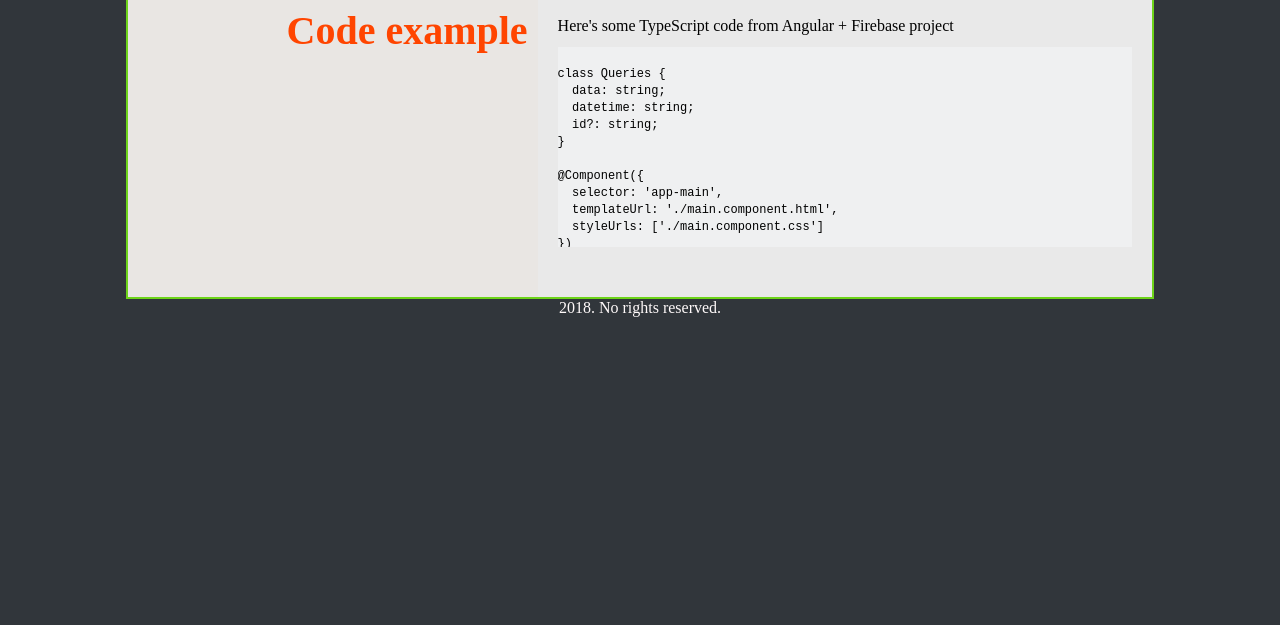
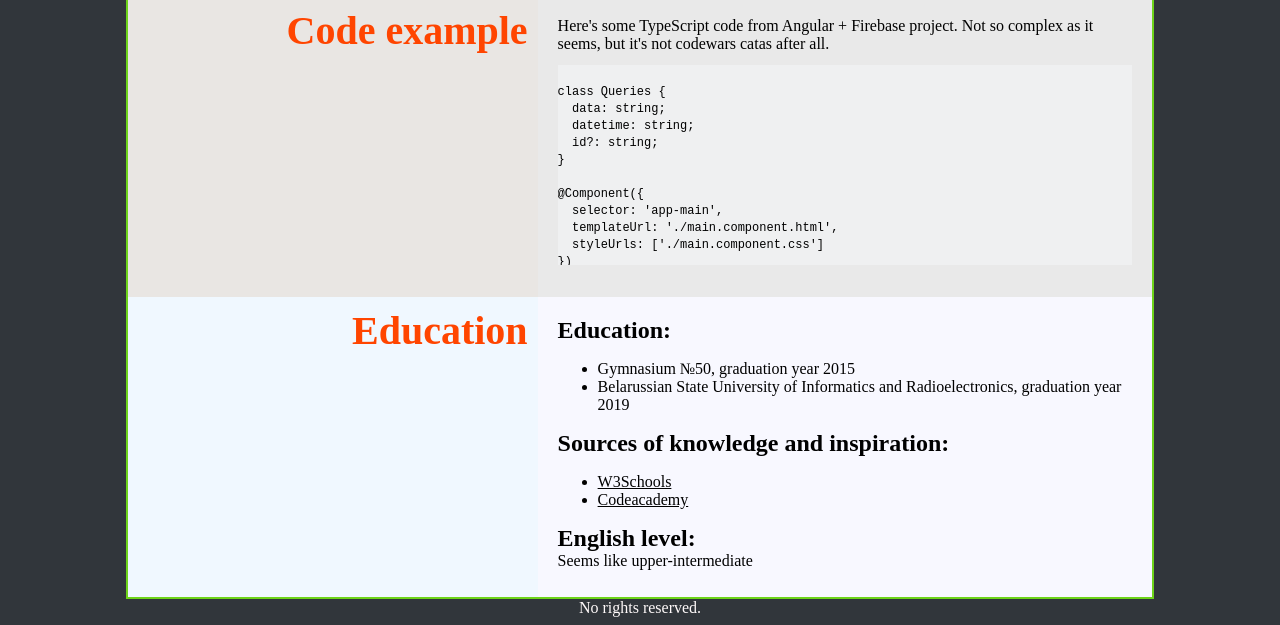
Before and after one commit to Crunkagator/rsschool-codejam1-cv, a plain HTML site: page index.html in a window 1280 px wide. Shown: the part 913-1538 px from the top of the page. Before the commit the page ends 1238 px from the top, so only its background shows below. Drawn offline with Linux system fonts and the light colour scheme.

Commit message:
feat: add education section

```diff
--- a/index.html
+++ b/index.html
@@ -50,7 +50,8 @@
                 I possess some essential basics of HTML5, CSS & JavaScript,
                 a basics of SQL and No-SQL databases, and I'm eager to learn
                 in order to extend my knowledge even further and to become valuable and
-                skillful employee.
+                skillful employee. I'm also fond of various deb- and rpm-based linux distributions,
+                like Kubuntu and openSUSE.
               </section>
             </div>
         </div>
@@ -87,7 +88,7 @@
             <div class="code-content">
               <div class="code-content-container">
                 <div class="content">
-                  Here's some TypeScript code from Angular + Firebase project
+                  Here's some TypeScript code from Angular + Firebase project. Not so complex as it seems, but it's not codewars catas after all.
                   <pre>
                     <code>
 class Queries {
@@ -125,7 +126,32 @@ this.queries = this.queriesCollection.snapshotChanges().pipe(map(items => items.
             </div>
           </div>
         </div>
+        <div class="education-container">
+            <div class="education-block">
+                <div class="education">
+                  <div class="right">
+                      <h1>Education<h1>
+                  </div>
+                </div>
+                <div class="education-content">
+                  <section class="content">
+                    <h1>Education:</h1>
+                    <ul>
+                      <li>Gymnasium №50, graduation year 2015</li>
+                      <li>Belarussian State University of Informatics and Radioelectronics, graduation year 2019</li>
+                    </ul>
+                    <h1>Sources of knowledge and inspiration:</h1>
+                    <ul>
+                      <li><a href="https://www.w3schools.com/" target="_blank">W3Schools</a></li>
+                      <li><a href="https://www.codecademy.com/" target="_blank">Codeacademy</a></li>
+                    </ul>
+                    <h1>English level:</h1>
+                    <div>Seems like upper-intermediate</div>
+                  </section>
+                </div>
+            </div>
+          </div>
     </main>
-    <footer>2018. No rights reserved.</footer>
+    <footer>No rights reserved.</footer>
   </body>
 </html>
--- a/style.css
+++ b/style.css
@@ -11,7 +11,8 @@ main {
 .top-container,
 .intro-container,
 .skills-container,
-.code-container {
+.code-container,
+.education-container {
   display: block;
   width: 100%;
   height: 300px;
@@ -20,7 +21,8 @@ main {
 .topblock,
 .skills-block,
 .intro-block,
-.code-block {
+.code-block,
+.education-block {
   display: flex;
   justify-content: space-between;
   height: 300px;
@@ -28,7 +30,8 @@ main {
 
 .intro,
 .skills,
-.code {
+.code,
+.education {
   text-align: end;
   width: 40%;
   height: 300px;
@@ -44,7 +47,8 @@ main {
 .profile-content,
 .intro-content,
 .skills-content,
-.code-content {
+.code-content,
+.education-content {
   width: 60%;
   height: 300px;
 }
@@ -163,6 +167,11 @@ i {
   border-radius: 50%;
 }
 
+.content h1 {
+  margin-block-end: 0;
+  margin-block-start: 0;
+}
+
 .profile{
   background-color: whitesmoke;
 }
@@ -194,6 +203,14 @@ i {
 
 .code-content {
   background-color: rgb(233, 233, 233);
+}
+
+.education {
+  background-color: aliceblue
+}
+
+.education-content {
+  background-color: GhostWhite;
 }
 
 div.inner-profile-content {
```
